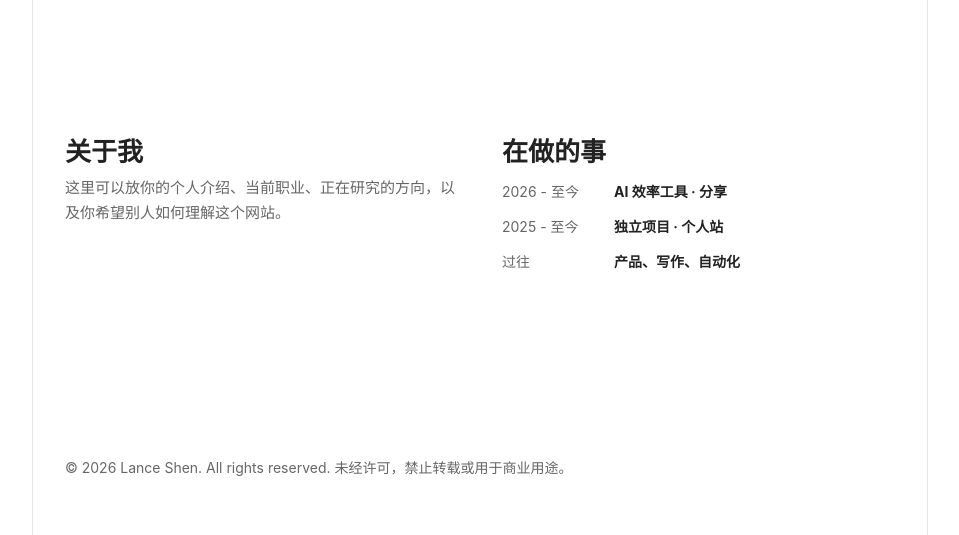
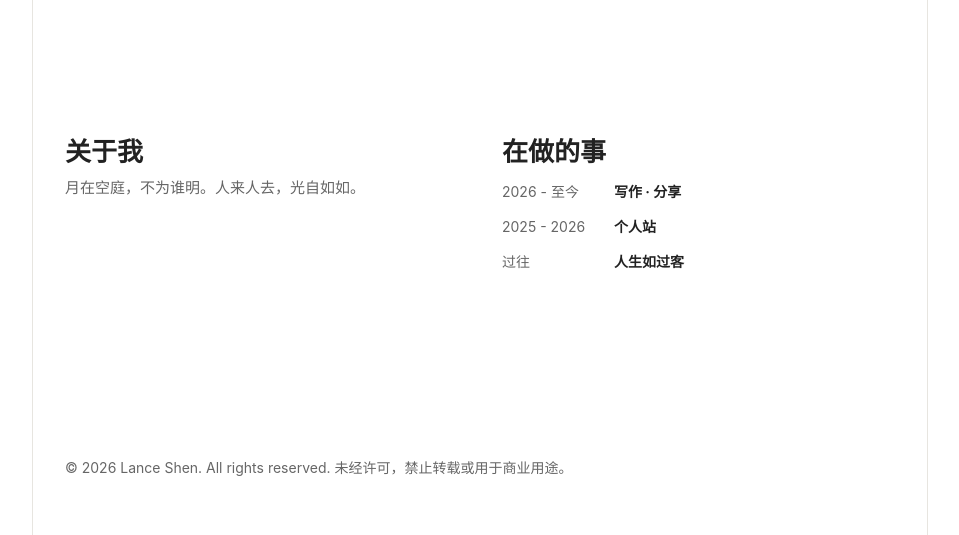
Before and after one commit to lancesn/personal-blog, a website: page about.html in a window 1280 px wide. Shown: the part 384-919 px from the top of the page, without its empty margins (160-1119 px from the left). Drawn offline with Linux system fonts and the light colour scheme.

Commit message:
Update about page copy

```diff
--- a/about.html
+++ b/about.html
@@ -36,15 +36,15 @@
         <div>
           <h2>关于我</h2>
           <p>
-            这里可以放你的个人介绍、当前职业、正在研究的方向，以及你希望别人如何理解这个网站。
+            月在空庭，不为谁明。人来人去，光自如如。
           </p>
         </div>
         <div>
           <h2>在做的事</h2>
           <ol class="timeline">
-            <li><span>2026 - 至今</span><strong>AI 效率工具 · 分享</strong></li>
-            <li><span>2025 - 至今</span><strong>独立项目 · 个人站</strong></li>
-            <li><span>过往</span><strong>产品、写作、自动化</strong></li>
+            <li><span>2026 - 至今</span><strong>写作 · 分享</strong></li>
+            <li><span>2025 - 2026</span><strong>个人站</strong></li>
+            <li><span>过往</span><strong>人生如过客</strong></li>
           </ol>
         </div>
       </section>
```
Also changed, not shown: scripts/build.js (+4 -4 lines), dist/about.html.
